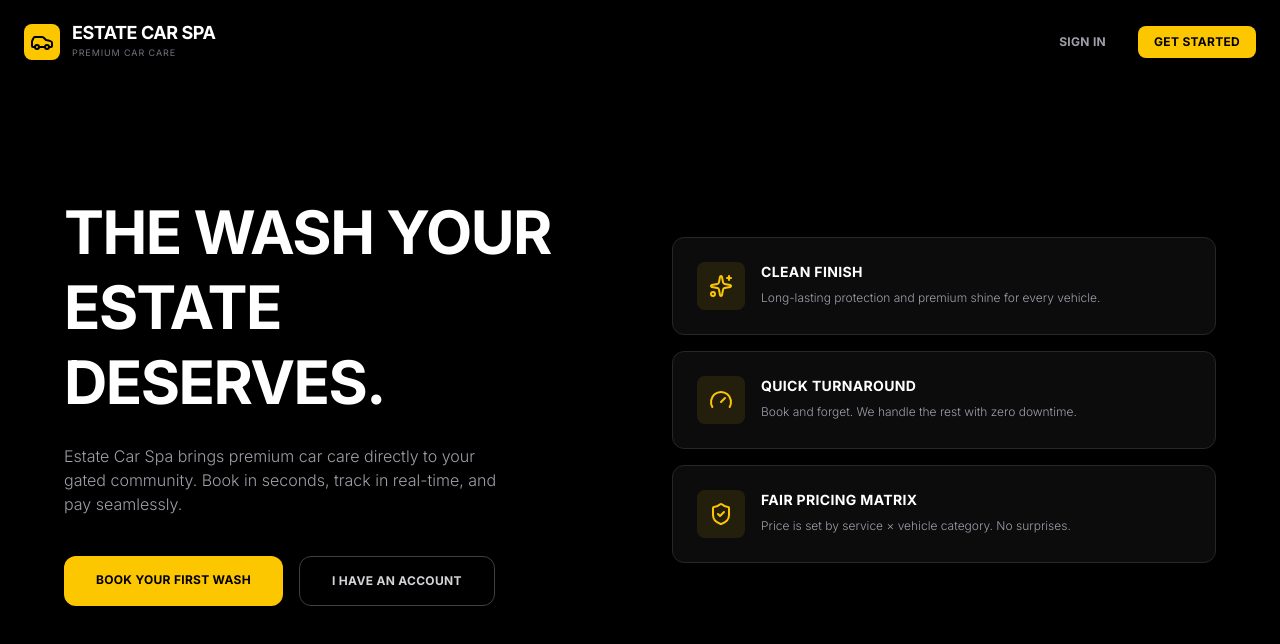
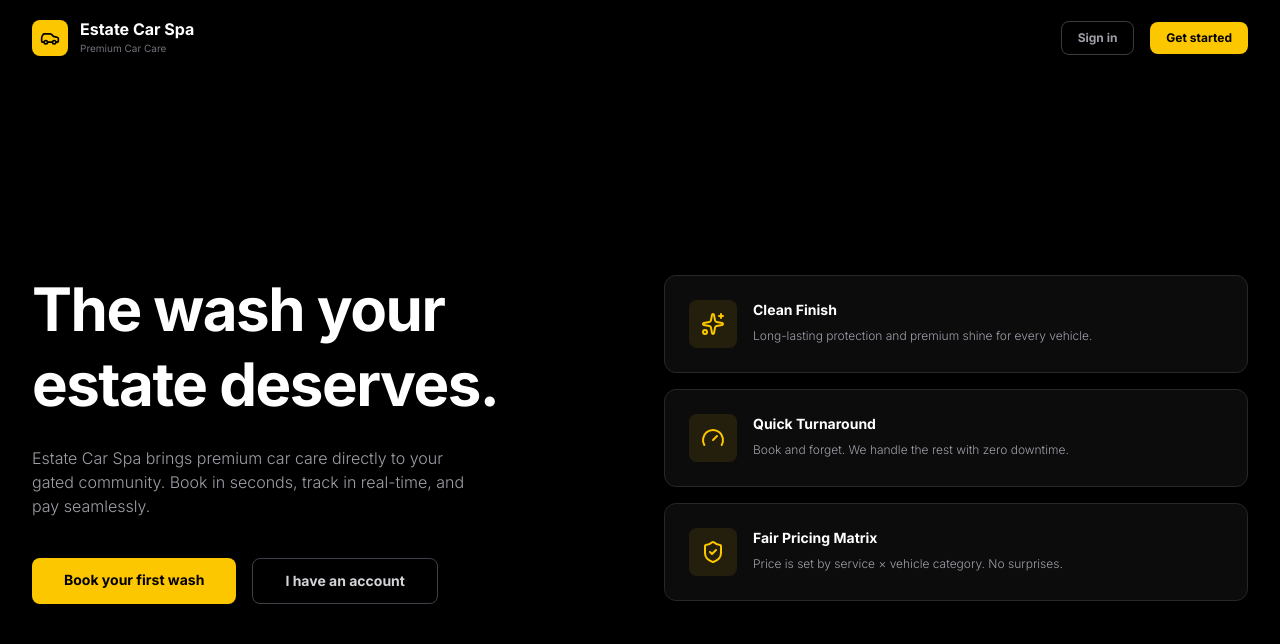
Before and after one commit to Devendradev44/Esate-Car-Wash, a Next.js app: page / in a window 1280 px wide. Shown: the top 644 px of the page. Built offline with nearby package versions, Linux system fonts and the light colour scheme.

Commit message:
ui update

```diff
--- a/src/app/(auth)/login/page.tsx
+++ b/src/app/(auth)/login/page.tsx
@@ -25,13 +25,12 @@ export default function LoginPage() {
   const [lastName, setLastName] = useState("");
 
   const inputClasses = "w-full bg-zinc-950 border border-zinc-800 text-white px-4 py-3 text-sm font-normal focus:border-yellow-400 focus:outline-none focus:ring-1 focus:ring-yellow-400/50 transition-all rounded-lg appearance-none";
-  const labelClasses = "block text-[10px] font-bold uppercase tracking-wide text-zinc-500 mb-2";
-  const buttonClasses = "w-full bg-yellow-400 py-3 text-xs font-bold uppercase tracking-wide text-black hover:bg-yellow-300 transition-all rounded-lg active:scale-95 hover:shadow-lg hover:shadow-yellow-400/20";
+  const labelClasses = "block text-[10px] font-bold text-zinc-500 mb-2";
+  const buttonClasses = "w-full bg-yellow-400 py-3 text-sm font-bold text-black hover:bg-yellow-300 transition-all rounded-lg active:scale-95 hover:shadow-lg hover:shadow-yellow-400/20";
 
   const handleLogin = () => {
     setError("");
 
-    // Validation
     if (role === Role.CUSTOMER) {
       if (step === Step.SIGNUP && (!firstName.trim() || !lastName.trim())) {
         setError("Please enter your first and last name."); return;
@@ -75,20 +74,20 @@ export default function LoginPage() {
       <div className="w-full max-w-md">
         {/* Logo */}
         <div className="mb-8 flex flex-row items-center justify-center gap-3">
-          <div className="bg-yellow-400 p-1.5 rounded-lg">
+          <div className="bg-yellow-400 p-2 rounded-lg">
             <Car size={24} className="text-black" />
           </div>
           <div className="text-left">
-            <h1 className="text-lg font-bold tracking-tight text-white leading-none">ESTATE CAR SPA</h1>
-            <p className="text-[9px] font-medium uppercase tracking-widest text-zinc-500 mt-1">Premium Car Care</p>
+            <h1 className="text-lg font-bold text-white leading-none">Estate Car Spa</h1>
+            <p className="text-[10px] font-medium text-zinc-500 mt-1">Premium Car Care</p>
           </div>
         </div>
 
         {/* Card Container */}
         <div className="bg-zinc-900 border border-zinc-800 p-8 min-h-[480px] flex flex-col rounded-xl shadow-2xl shadow-black/50">
           <div className="mb-6">
-            <h2 className="text-2xl font-bold text-white mb-1 tracking-tight">Sign in</h2>
-            <p className="text-xs font-light text-zinc-400">Welcome back. Access your car spa portal.</p>
+            <h2 className="text-2xl font-bold text-white mb-1">Sign in</h2>
+            <p className="text-xs text-zinc-400">Welcome back. Access your car spa portal.</p>
           </div>
 
           {/* Role Tabs */}
@@ -101,7 +100,7 @@ export default function LoginPage() {
               <button
                 key={tab.role}
                 onClick={() => { setRole(tab.role); setStep(Step.LOGIN); setError(""); }}
-                className={`flex-1 pb-3 text-[10px] font-bold uppercase tracking-wide transition-colors ${
+                className={`flex-1 pb-3 text-xs font-semibold transition-colors ${
                   role === tab.role ? "text-yellow-400 border-b-2 border-yellow-400" : "text-zinc-500 hover:text-zinc-300"
                 }`}
               >
@@ -135,7 +134,7 @@ export default function LoginPage() {
 
               {role === Role.CUSTOMER && step === Step.SIGNUP && (
                 <div className="space-y-4">
-                  <p className="text-xs font-bold uppercase tracking-wide text-yellow-400 text-center">Complete Your Profile</p>
+                  <p className="text-xs font-bold text-yellow-400 text-center">Complete Your Profile</p>
                   <div>
                     <label className={labelClasses}>First Name</label>
                     <input type="text" value={firstName} onChange={(e) => setFirstName(e.target.value)} placeholder="Rahul" className={inputClasses} />
@@ -144,7 +143,7 @@ export default function LoginPage() {
                     <label className={labelClasses}>Last Name</label>
                     <input type="text" value={lastName} onChange={(e) => setLastName(e.target.value)} placeholder="Sharma" className={inputClasses} />
                   </div>
-                  <button onClick={handleLogin} className="w-full bg-green-500 py-3 text-xs font-bold uppercase tracking-wide text-black hover:bg-green-400 transition-all rounded-lg active:scale-95 hover:shadow-lg hover:shadow-green-500/20">
+                  <button onClick={handleLogin} className="w-full bg-green-500 py-3 text-sm font-bold text-black hover:bg-green-400 transition-all rounded-lg active:scale-95 hover:shadow-lg hover:shadow-green-500/20">
                     Start Booking
                   </button>
                 </div>
@@ -175,7 +174,7 @@ export default function LoginPage() {
                     <input type="password" value={password} onChange={(e) => setPassword(e.target.value)} placeholder="••••••••" className={inputClasses} />
                   </div>
                   <div className="text-right mt-1 mb-1">
-                    <button className="text-[10px] font-bold uppercase tracking-wide text-zinc-500 hover:text-yellow-400 transition-colors">
+                    <button className="text-[10px] font-semibold text-zinc-500 hover:text-yellow-400 transition-colors">
                       Forgot Password?
                     </button>
                   </div>
@@ -187,13 +186,13 @@ export default function LoginPage() {
 
           {/* Error Display */}
           {error && (
-            <div className="mt-4 text-center text-xs font-bold uppercase tracking-wide text-red-500 bg-red-500/10 border border-red-500/20 py-2 rounded-lg">
+            <div className="mt-4 text-center text-xs font-semibold text-red-500 bg-red-500/10 border border-red-500/20 py-2 rounded-lg">
               {error}
             </div>
           )}
         </div>
 
-        <p className="mt-8 text-center text-xs font-light text-zinc-500">
+        <p className="mt-8 text-center text-xs text-zinc-500">
           No account? <Link href="/signup" className="text-yellow-400 font-bold hover:underline">Create one</Link>
         </p>
       </div>
--- a/src/app/(auth)/signup/page.tsx
+++ b/src/app/(auth)/signup/page.tsx
@@ -19,7 +19,6 @@ export default function SignupPage() {
   const handleRegister = () => {
     setError("");
 
-    // Validation
     if (!name.trim()) { setError("Please enter your full name."); return; }
     if (phone.length !== 10) { setError("Please enter a valid 10-digit phone number."); return; }
     if (!email.includes("@") || !email.includes(".")) { setError("Please enter a valid email address."); return; }
@@ -34,27 +33,27 @@ export default function SignupPage() {
   };
 
   const inputClasses = "w-full bg-zinc-950 border border-zinc-800 text-white px-4 py-3 text-sm font-normal focus:border-yellow-400 focus:outline-none focus:ring-1 focus:ring-yellow-400/50 transition-all rounded-lg appearance-none";
-  const labelClasses = "block text-[10px] font-bold uppercase tracking-wide text-zinc-500 mb-2";
+  const labelClasses = "block text-[10px] font-bold text-zinc-500 mb-2";
 
   return (
     <div className="min-h-screen bg-black flex flex-col items-center justify-center p-6 font-sans">
       <div className="w-full max-w-md">
         {/* Logo */}
         <div className="mb-8 flex flex-row items-center justify-center gap-3">
-          <div className="bg-yellow-400 p-1.5 rounded-lg">
+          <div className="bg-yellow-400 p-2 rounded-lg">
             <Car size={24} className="text-black" />
           </div>
           <div className="text-left">
-            <h1 className="text-lg font-bold tracking-tight text-white leading-none">ESTATE CAR SPA</h1>
-            <p className="text-[9px] font-medium uppercase tracking-widest text-zinc-500 mt-1">Premium Car Care</p>
+            <h1 className="text-lg font-bold text-white leading-none">Estate Car Spa</h1>
+            <p className="text-[10px] font-medium text-zinc-500 mt-1">Premium Car Care</p>
           </div>
         </div>
 
         {/* Static Card Container */}
         <div className="bg-zinc-900 border border-zinc-800 p-8 min-h-[520px] flex flex-col rounded-xl shadow-2xl shadow-black/50 animate-fade-in-up">
           <div className="mb-6">
-            <h2 className="text-2xl font-bold text-white mb-1 tracking-tight">Join Estate</h2>
-            <p className="text-xs font-light text-zinc-400">Register to book services and manage your garage.</p>
+            <h2 className="text-2xl font-bold text-white mb-1">Join Estate</h2>
+            <p className="text-xs text-zinc-400">Register to book services and manage your garage.</p>
           </div>
 
           <div className="flex-1 flex flex-col justify-center space-y-5">
@@ -82,11 +81,11 @@ export default function SignupPage() {
                   <button
                     key={r}
                     onClick={() => setRole(r)}
-                    className={`p-3 text-[10px] font-bold uppercase tracking-wide transition-all rounded-lg active:scale-95 ${
+                    className={`p-3 text-xs font-semibold transition-all rounded-lg active:scale-95 ${
                       role === r ? "bg-yellow-400 text-black hover:bg-yellow-300" : "bg-zinc-950 text-zinc-400 border border-zinc-800 hover:text-white hover:border-zinc-700"
                     }`}
                   >
-                    {r}
+                    {r.charAt(0) + r.slice(1).toLowerCase()}
                   </button>
                 ))}
               </div>
@@ -95,20 +94,20 @@ export default function SignupPage() {
 
           <button
             onClick={handleRegister}
-            className="mt-6 w-full bg-yellow-400 py-3 text-xs font-bold uppercase tracking-wide text-black hover:bg-yellow-300 transition-all rounded-lg active:scale-95 hover:shadow-lg hover:shadow-yellow-400/20"
+            className="mt-6 w-full bg-yellow-400 py-3 text-sm font-bold text-black hover:bg-yellow-300 transition-all rounded-lg active:scale-95 hover:shadow-lg hover:shadow-yellow-400/20"
           >
             Create account
           </button>
 
           {/* Error Display */}
           {error && (
-            <div className="mt-4 text-center text-xs font-bold uppercase tracking-wide text-red-500 bg-red-500/10 border border-red-500/20 py-2 rounded-lg">
+            <div className="mt-4 text-center text-xs font-semibold text-red-500 bg-red-500/10 border border-red-500/20 py-2 rounded-lg">
               {error}
             </div>
           )}
         </div>
 
-        <p className="mt-8 text-center text-xs font-light text-zinc-500">
+        <p className="mt-8 text-center text-xs text-zinc-500">
           Already have an account? <Link href="/login" className="text-yellow-400 font-bold hover:underline">Sign in</Link>
         </p>
       </div>
--- a/src/app/globals.css
+++ b/src/app/globals.css
@@ -43,7 +43,7 @@
   }
   h1, h2, h3, h4, h5, h6 {
     font-weight: 700; /* BMW Bold display */
-    text-transform: uppercase;
+    text-transform: none !important;
   }
 }
 
--- a/src/app/page.tsx
+++ b/src/app/page.tsx
@@ -3,57 +3,62 @@ import { Sparkles, Gauge, ShieldCheck, Car } from "lucide-react";
 
 export default function Home() {
   return (
-    <div className="min-h-screen bg-black flex flex-col items-center justify-center p-6 relative font-sans">
-      {/* Nav Bar */}
-      <div className="absolute top-0 left-0 right-0 flex justify-between items-center p-6 z-10">
+    <div className="min-h-screen bg-black flex flex-col font-sans">
+
+      {/* 1. HEADER (Pinned to top, aligned with content) */}
+      <header className="w-full">
+        <div className="max-w-7xl mx-auto px-6 md:px-8 py-5 flex justify-between items-center">
           <div className="flex items-center gap-3">
-          <div className="bg-yellow-400 p-1.5 rounded-lg">
-            <Car size={24} className="text-black" />
+            <div className="bg-yellow-400 p-2 rounded-lg">
+              <Car size={20} className="text-black" />
             </div>
             <div className="text-left">
-            <h1 className="text-lg font-bold tracking-tight text-white leading-none">ESTATE CAR SPA</h1>
-            <p className="text-[9px] font-medium uppercase tracking-widest text-zinc-500 mt-1">Premium Car Care</p>
+              <h1 className="text-base font-bold text-white leading-none">Estate Car Spa</h1>
+              <p className="text-[10px] font-medium text-zinc-500 mt-1">Premium Car Care</p>
             </div>
           </div>
-        <div className="flex items-center gap-4">
-          <Link href="/login" className="text-xs font-bold uppercase tracking-wide text-zinc-400 hover:text-white transition-colors py-2 px-4 rounded-lg hover:bg-zinc-900">
+          <div className="flex items-center gap-2 md:gap-4">
+            <Link href="/login" className="text-xs font-semibold border text-zinc-400 hover:text-white transition-colors px-4 py-2 rounded-lg hover:bg-zinc-900">
               Sign in
             </Link>
-          <Link href="/signup" className="bg-yellow-400 px-4 py-2 text-xs font-bold uppercase tracking-wide text-black hover:bg-yellow-300 transition-all duration-200 rounded-lg active:scale-95 hover:shadow-lg hover:shadow-yellow-400/20">
+            <Link href="/signup" className="bg-yellow-400 px-4 py-2 text-xs font-bold text-black rounded-lg hover:bg-yellow-300 transition-all active:scale-95">
               Get started
             </Link>
           </div>
         </div>
+      </header>
 
-      {/* Main Content */}
-      <div className="max-w-6xl w-full z-10 mt-24 md:mt-0 grid grid-cols-1 md:grid-cols-2 gap-16 items-center">
+      {/* 2. MAIN CONTENT (Centered below header) */}
+      <main className="flex-1 flex items-center justify-center w-full">
+        <div className="max-w-7xl w-full mx-auto px-6 md:px-8 grid grid-cols-1 md:grid-cols-2 gap-12 items-center py-10">
+
           {/* Left Side */}
           <div className="text-left animate-fade-in-up">
             <h2 className="text-4xl md:text-6xl font-bold text-white mb-6 leading-tight tracking-tight">
               The wash your estate deserves.
             </h2>
-          <p className="text-sm md:text-base font-light text-zinc-400 mb-10 max-w-md">
+            <p className="text-sm md:text-base text-zinc-400 mb-10 max-w-md">
               Estate Car Spa brings premium car care directly to your gated community. Book in seconds, track in real-time, and pay seamlessly.
             </p>
 
             <div className="flex flex-col sm:flex-row gap-4">
-            <Link href="/signup" className="bg-yellow-400 px-8 py-4 text-xs font-bold uppercase tracking-wide text-black hover:bg-yellow-300 transition-all duration-200 text-center rounded-xl active:scale-95 hover:shadow-lg hover:shadow-yellow-400/20">
+              <Link href="/signup" className="bg-yellow-400 px-8 py-3 text-sm font-bold text-black rounded-lg hover:bg-yellow-300 transition-all text-center active:scale-95 hover:shadow-lg hover:shadow-yellow-400/20">
                 Book your first wash
               </Link>
-            <Link href="/login" className="border border-zinc-700 px-8 py-4 text-xs font-bold uppercase tracking-wide text-zinc-300 hover:bg-zinc-900 hover:text-white transition-all duration-200 text-center rounded-xl active:scale-95 hover:border-zinc-500">
+              <Link href="/login" className="border border-zinc-700 px-8 py-3 text-sm font-semibold text-zinc-300 rounded-lg hover:bg-zinc-900 hover:text-white transition-all text-center active:scale-95">
                 I have an account
               </Link>
             </div>
           </div>
 
           {/* Right Side (Feature Cards) */}
-        <div className="space-y-4">
+          <div className="space-y-4 mt-10 md:mt-0">
             <div className="bg-zinc-900/50 border border-zinc-800 p-6 rounded-xl flex gap-4 items-start transition-all duration-300 hover:border-zinc-700 hover:-translate-y-1 hover:shadow-xl hover:shadow-black/50">
               <div className="bg-yellow-400/10 p-3 rounded-lg">
                 <Sparkles className="text-yellow-400" size={24} />
               </div>
               <div>
-              <h3 className="text-sm font-bold uppercase tracking-wide text-white mb-2">Clean Finish</h3>
+                <h3 className="text-sm font-bold text-white mb-2">Clean Finish</h3>
                 <p className="text-xs font-light text-zinc-400">Long-lasting protection and premium shine for every vehicle.</p>
               </div>
             </div>
@@ -63,7 +68,7 @@ export default function Home() {
                 <Gauge className="text-yellow-400" size={24} />
               </div>
               <div>
-              <h3 className="text-sm font-bold uppercase tracking-wide text-white mb-2">Quick Turnaround</h3>
+                <h3 className="text-sm font-bold text-white mb-2">Quick Turnaround</h3>
                 <p className="text-xs font-light text-zinc-400">Book and forget. We handle the rest with zero downtime.</p>
               </div>
             </div>
@@ -73,12 +78,15 @@ export default function Home() {
                 <ShieldCheck className="text-yellow-400" size={24} />
               </div>
               <div>
-              <h3 className="text-sm font-bold uppercase tracking-wide text-white mb-2">Fair Pricing Matrix</h3>
+                <h3 className="text-sm font-bold text-white mb-2">Fair Pricing Matrix</h3>
                 <p className="text-xs font-light text-zinc-400">Price is set by service × vehicle category. No surprises.</p>
               </div>
             </div>
           </div>
+
         </div>
+      </main>
+
     </div>
   );
 }
```
Lines whose indentation alone changed are shown as unchanged.
